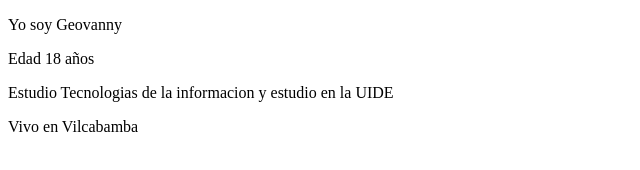
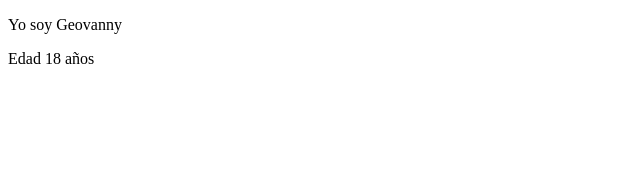
Before and after one commit to vevopapi/proyecto_geovannyguaman, a plain HTML site: page index.html in a window 1280 px wide. Shown: the whole page, without its empty margins (0-640 px from the left). Drawn offline with Linux system fonts and the light colour scheme.

Commit message:
Actualizado 2

```diff
--- a/index.html
+++ b/index.html
@@ -8,7 +8,5 @@
 <body>
     <p>Yo soy Geovanny</p>
     <p>Edad 18 años</p>
-    <p>Estudio Tecnologias de la informacion y estudio en la UIDE</p>
-    <p>Vivo en Vilcabamba</p>
 </body>
 </html>
```
